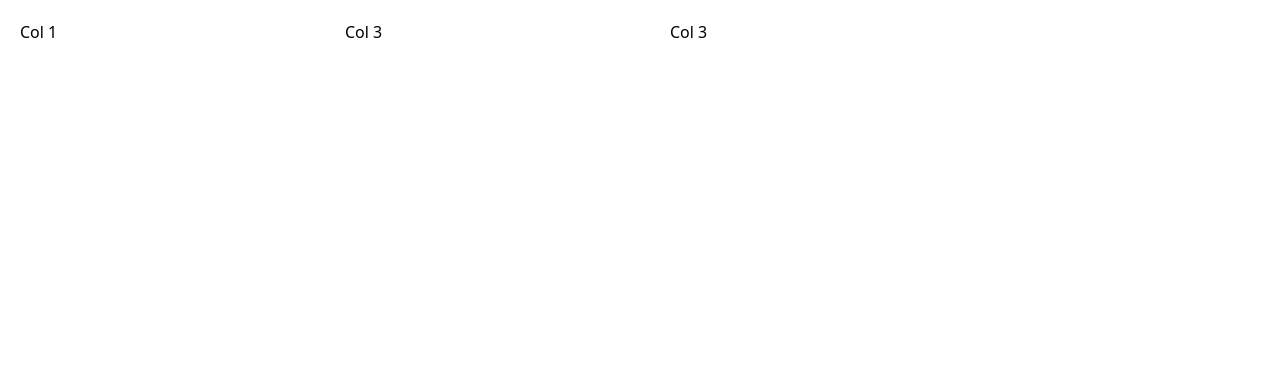
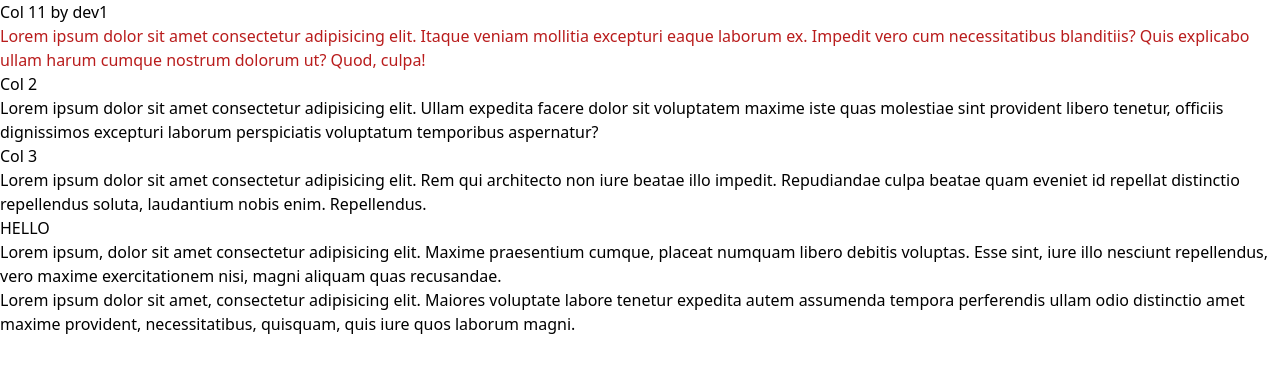
Before and after one commit to MyatNoeNwe19/test2, a website: page src/index.html in a window 1280 px wide. Drawn offline with Linux system fonts and the light colour scheme.

Commit message:
updated branch dev1

```diff
--- a/src/index.html
+++ b/src/index.html
@@ -8,17 +8,22 @@
 </head>
 <body>
     <section class="container">
-        <div class="w-full grid grid-cols-4 gap-5 m-auto">
-            <div class="col w-full p-5">
-                Col 1
-            </div>
-            <div class="col w-full p-5">
-                Col 3
-            </div>
-            <div class="col w-full p-5">
-                Col 3
-            </div>
+        <div class="col">
+            <h2>Col 11 by dev1</h2>
+            <p class="text-red-700">Lorem ipsum dolor sit amet consectetur adipisicing elit. Itaque veniam mollitia excepturi eaque laborum ex. Impedit vero cum necessitatibus blanditiis? Quis explicabo ullam harum cumque nostrum dolorum ut? Quod, culpa!</p>
         </div>
+        <div class="col">
+            <h2>Col 2</h2>
+            <p>Lorem ipsum dolor sit amet consectetur adipisicing elit. Ullam expedita facere dolor sit voluptatem maxime iste quas molestiae sint provident libero tenetur, officiis dignissimos excepturi laborum perspiciatis voluptatum temporibus aspernatur?</p>
+        </div>
+        <div class="col">
+            <h2>Col 3</h2>
+            <p>Lorem ipsum dolor sit amet consectetur adipisicing elit. Rem qui architecto non iure beatae illo impedit. Repudiandae culpa beatae quam eveniet id repellat distinctio repellendus soluta, laudantium nobis enim. Repellendus.</p>
+        </div>
+        <h1>HELLO</h1>
+        <p>Lorem ipsum, dolor sit amet consectetur adipisicing elit. Maxime praesentium cumque, placeat numquam libero debitis voluptas. Esse sint, iure illo nesciunt repellendus, vero maxime exercitationem nisi, magni aliquam quas recusandae.</p>
     </section>
+
+    <p>Lorem ipsum dolor sit amet, consectetur adipisicing elit. Maiores voluptate labore tenetur expedita autem assumenda tempora perferendis ullam odio distinctio amet maxime provident, necessitatibus, quisquam, quis iure quos laborum magni.</p>
 </body>
 </html>
```
Also changed, not shown: public/styles.css.
